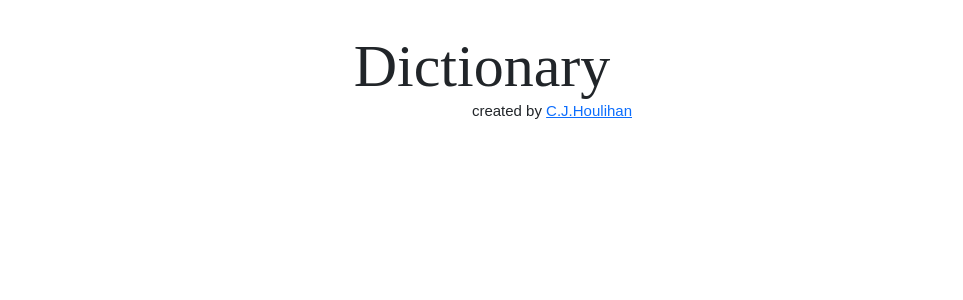
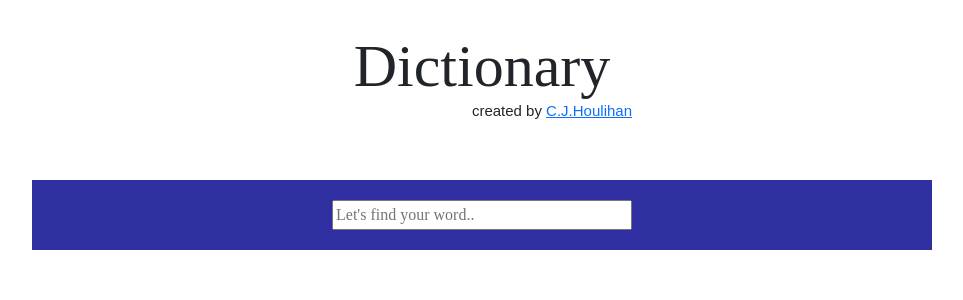
Before and after one commit to cxr2/dictionaryapp, a React (Create React App) app: page / in a window 1280 px wide. Shown: the top 300 px of the page, without its empty margins (158-1121 px from the left). Built offline with nearby package versions, Linux system fonts and the light colour scheme; a web font is replaced by a local one.

Commit message:
Added search function

```diff
--- a/src/App.js
+++ b/src/App.js
@@ -1,14 +1,20 @@
 import "./App.css";
+import Dictionary from "./Dictionary";
 
 function App() {
   return (
     <div className="App">
+      <div className="container">
         <header className="App-header">
           <h1>Dictionary</h1>
         </header>
         <h2>
           created by <a href="https://cjhoulihan.com">C.J.Houlihan</a>
         </h2>
+        <main>
+          <Dictionary />
+        </main>
+      </div>
     </div>
   );
 }
--- /dev/null
+++ b/src/Dictionary.css
@@ -0,0 +1,14 @@
+.Dictionary {
+  color: white;
+}
+
+.Dictionary .container {
+  background-color: #2f2fa2;
+  margin-top: 60px;
+  width: 900px;
+}
+
+.Dictionary input {
+  margin: 20px 0px;
+  width: 300px;
+}
--- /dev/null
+++ b/src/Dictionary.js
@@ -0,0 +1,28 @@
+import React, { useState } from "react";
+import "./Dictionary.css";
+
+export default function Dictionary() {
+  let [keyword, setKeyword] = useState("");
+  function search(event) {
+    event.preventDefault();
+    alert(`Searching for ${keyword}`);
+  }
+
+  function handleKeywordChange(event) {
+    setKeyword(event.target.value);
+  }
+
+  return (
+    <div className="Dictionary">
+      <div className="container">
+        <form onSubmit={search}>
+          <input
+            type="search"
+            placeholder="Let's find your word.."
+            onChange={handleKeywordChange}
+          />
+        </form>
+      </div>
+    </div>
+  );
+}
```
Lines whose indentation alone changed are shown as unchanged.
